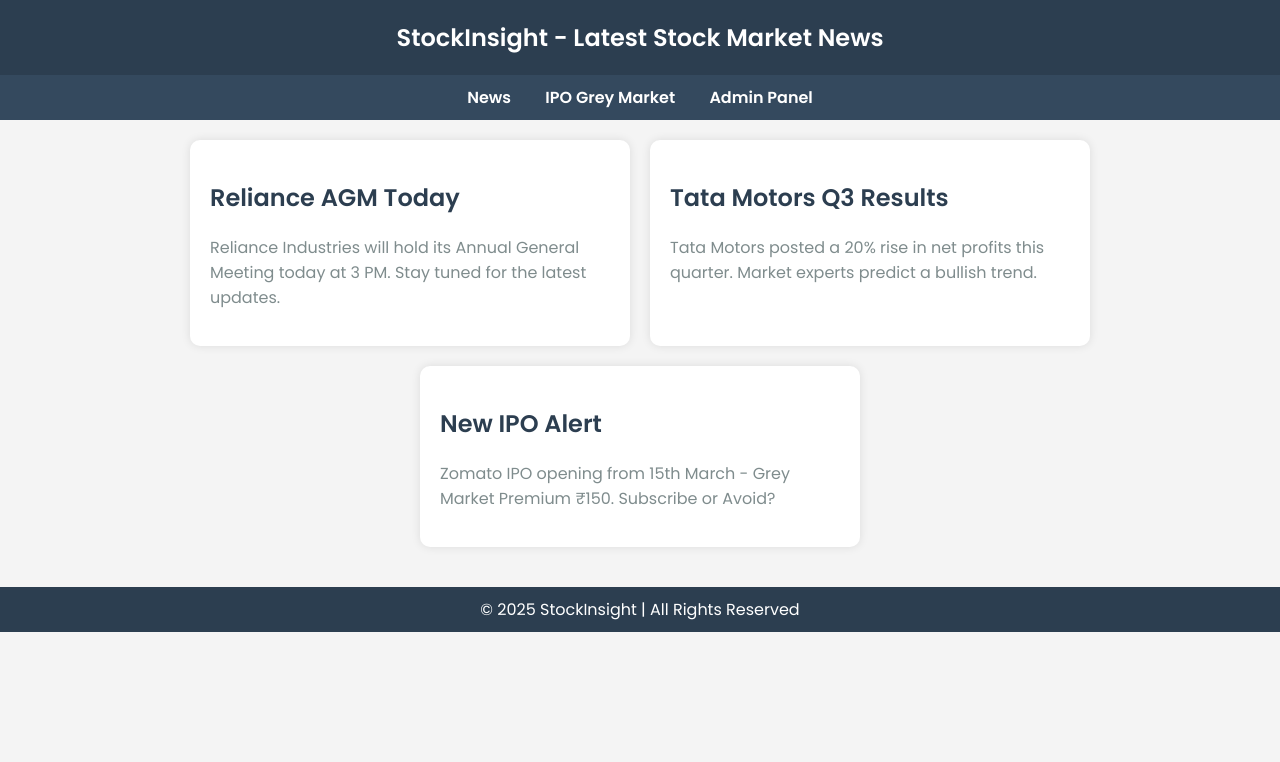
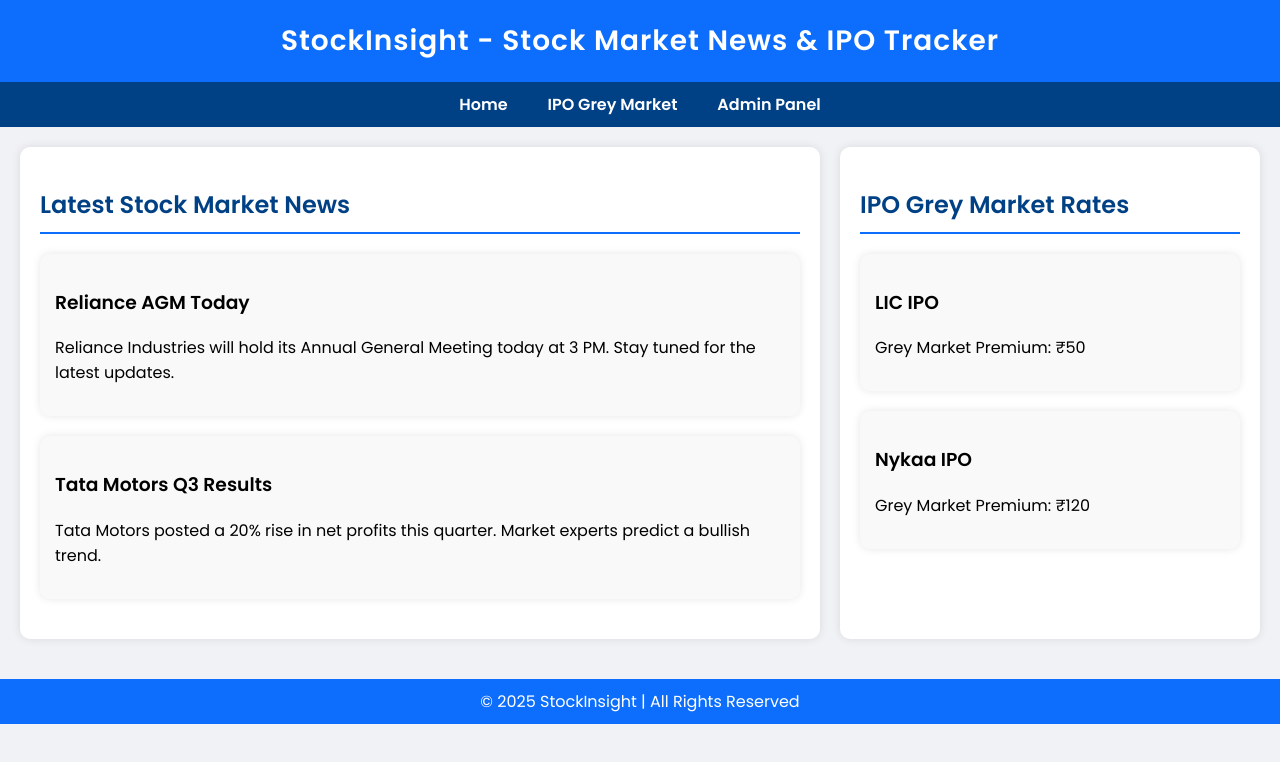
Before and after one commit to lion786666/stockInsight, a plain HTML site: page index.html in a window 1280 px wide. Drawn offline with Linux system fonts and the light colour scheme.

Commit message:
Update index.html

```diff
--- a/index.html
+++ b/index.html
@@ -10,59 +10,75 @@
             font-family: 'Poppins', sans-serif;
             margin: 0;
             padding: 0;
-            background-color: #f4f4f4;
+            background-color: #f0f2f5;
         }
         header {
-            background-color: #2c3e50;
+            background-color: #0d6efd;
             color: #fff;
             padding: 20px;
             text-align: center;
-            font-size: 24px;
+            font-size: 28px;
             font-weight: 600;
+            letter-spacing: 1px;
+            box-shadow: 0 4px 8px rgba(0, 0, 0, 0.2);
         }
         nav {
-            background: #34495e;
-            text-align: center;
+            display: flex;
+            justify-content: center;
+            background: #004085;
             padding: 10px 0;
         }
         nav a {
-            color: #fff;
+            color: #ffffff;
             text-decoration: none;
-            margin: 0 15px;
+            margin: 0 20px;
             font-weight: 600;
             transition: color 0.3s;
         }
         nav a:hover {
             color: #1abc9c;
         }
-        .news-container, .ipo-container {
+        .container {
             display: flex;
-            flex-wrap: wrap;
-            justify-content: center;
             padding: 20px;
             gap: 20px;
+            flex-wrap: wrap;
+            justify-content: space-between;
         }
-        .news-card, .ipo-card {
-            width: 400px;
+        .news-section {
+            flex: 2;
             background: #ffffff;
             padding: 20px;
             border-radius: 10px;
             box-shadow: 0 0 10px rgba(0, 0, 0, 0.1);
+        }
+        .sidebar {
+            flex: 1;
+            background: #ffffff;
+            padding: 20px;
+            border-radius: 10px;
+            box-shadow: 0 0 10px rgba(0, 0, 0, 0.1);
+        }
+        h2 {
+            color: #004085;
+            border-bottom: 2px solid #0d6efd;
+            padding-bottom: 10px;
+        }
+        .news-card {
+            margin-bottom: 20px;
+            padding: 15px;
+            background: #f9f9f9;
+            border-radius: 10px;
+            box-shadow: 0 0 8px rgba(0, 0, 0, 0.1);
             transition: transform 0.3s;
         }
-        .news-card:hover, .ipo-card:hover {
+        .news-card:hover {
             transform: scale(1.03);
-        }
-        h2 {
-            color: #2c3e50;
-        }
-        p {
-            color: #7f8c8d;
         }
         footer {
             text-align: center;
             padding: 10px;
-            background: #2c3e50;
+            background: #0d6efd;
             color: white;
             margin-top: 20px;
         }
@@ -70,46 +86,39 @@
 </head>
 <body>
 <header>
-    StockInsight - Latest Stock Market News
+    StockInsight - Stock Market News & IPO Tracker
 </header>
 <nav>
-    <a href="index.html">News</a>
+    <a href="index.html">Home</a>
     <a href="ipo.html">IPO Grey Market</a>
     <a href="admin.html">Admin Panel</a>
 </nav>
-<div class="news-container">
+<div class="container">
+    <div class="news-section">
+        <h2>Latest Stock Market News</h2>
         <div class="news-card">
-        <h2>Reliance AGM Today</h2>
+            <h3>Reliance AGM Today</h3>
             <p>Reliance Industries will hold its Annual General Meeting today at 3 PM. Stay tuned for the latest updates.</p>
         </div>
         <div class="news-card">
-        <h2>Tata Motors Q3 Results</h2>
+            <h3>Tata Motors Q3 Results</h3>
             <p>Tata Motors posted a 20% rise in net profits this quarter. Market experts predict a bullish trend.</p>
         </div>
+    </div>
+    <div class="sidebar">
+        <h2>IPO Grey Market Rates</h2>
         <div class="news-card">
-        <h2>New IPO Alert</h2>
-        <p>Zomato IPO opening from 15th March - Grey Market Premium ₹150. Subscribe or Avoid?</p>
-    </div>
-</div>
-<div class="ipo-container" id="ipo-page" style="display:none">
-    <div class="ipo-card">
-        <h2>LIC IPO</h2>
+            <h3>LIC IPO</h3>
             <p>Grey Market Premium: ₹50</p>
         </div>
-    <div class="ipo-card">
-        <h2>Nykaa IPO</h2>
+        <div class="news-card">
+            <h3>Nykaa IPO</h3>
             <p>Grey Market Premium: ₹120</p>
+        </div>
     </div>
 </div>
 <footer>
     &copy; 2025 StockInsight | All Rights Reserved
 </footer>
-<script>
-    const url = window.location.pathname;
-    if (url.includes("ipo.html")) {
-        document.querySelector(".news-container").style.display = "none";
-        document.getElementById("ipo-page").style.display = "flex";
-    }
-</script>
 </body>
 </html>
```
Lines whose indentation alone changed are shown as unchanged.
